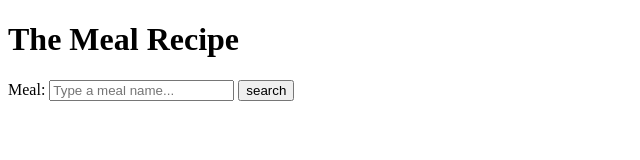
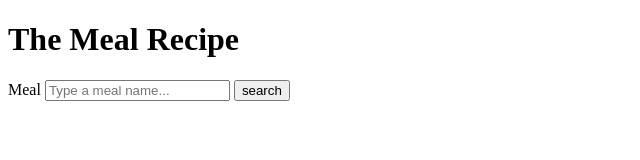
Before and after one commit to Dianjeruto/Meal-Recipe, a website: page index.html in a window 1280 px wide. Shown: the full height of the page, 0-640 px from the left. Drawn offline with Linux system fonts and the light colour scheme.

Commit message:
updated html file

```diff
--- a/index.html
+++ b/index.html
@@ -9,7 +9,7 @@
 <body>
 
     <h1>The Meal Recipe</h1>
-    <span>Meal: </span>
+    <span>Meal</span>
     <input
     placeholder="Type a meal name..."
     id="user_input">
--- a/script.js
+++ b/script.js
@@ -1,11 +1,11 @@
 function search (){
-    let results = document.getElementById("results")
+let results = document.getElementById("results")
 
 let user_input = document.getElementById("user_input").value;
 let url = 'https://themealdb.com/api/json/v1/1/search.php?s='
 
 //the url is just for searching and is not useful input
-//add url and user inpur to get reuslts
+//add url and user input to get reuslts
 fetch( url + user_input)
 
 .then(response =>response.json())
```
